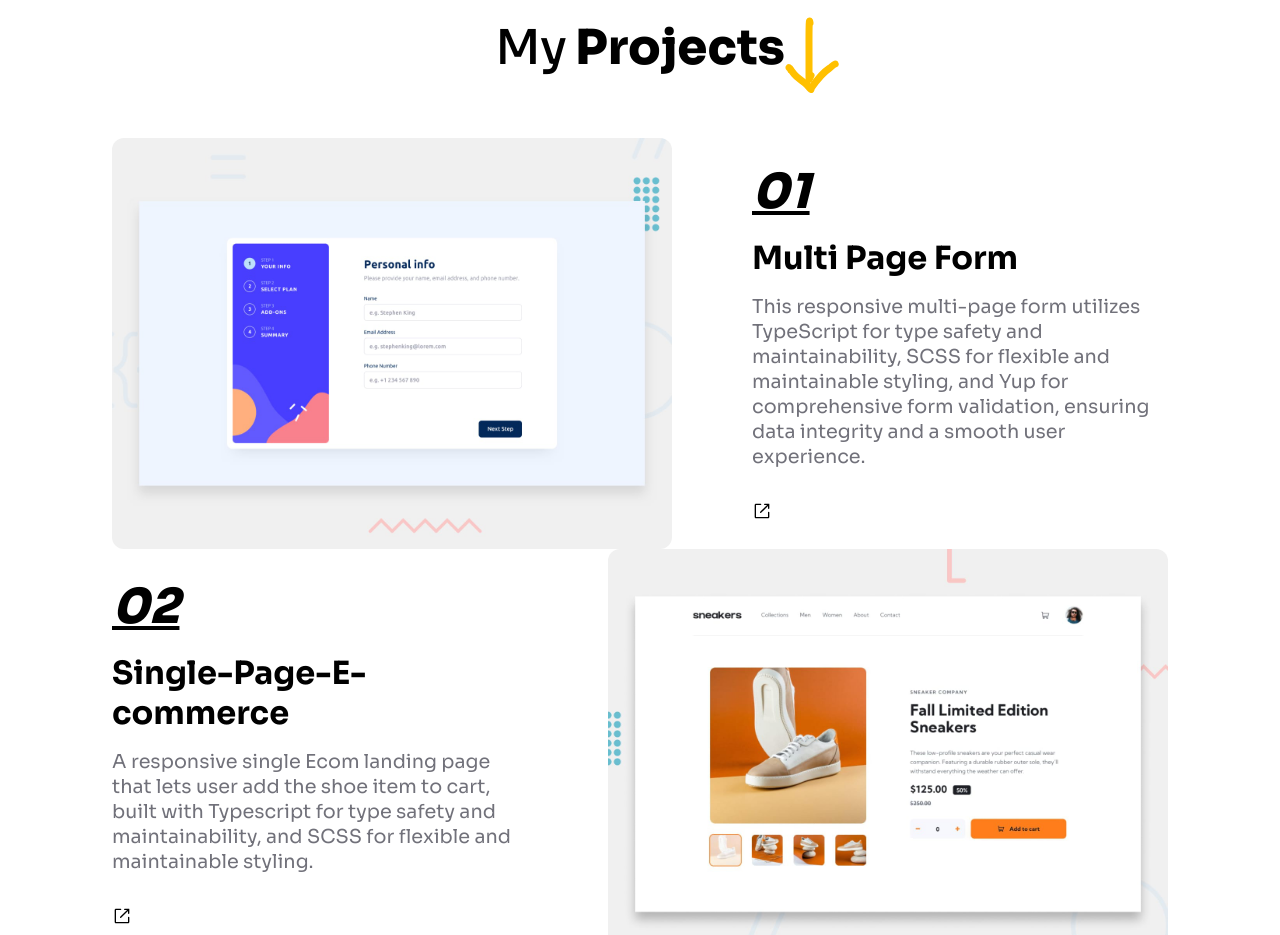
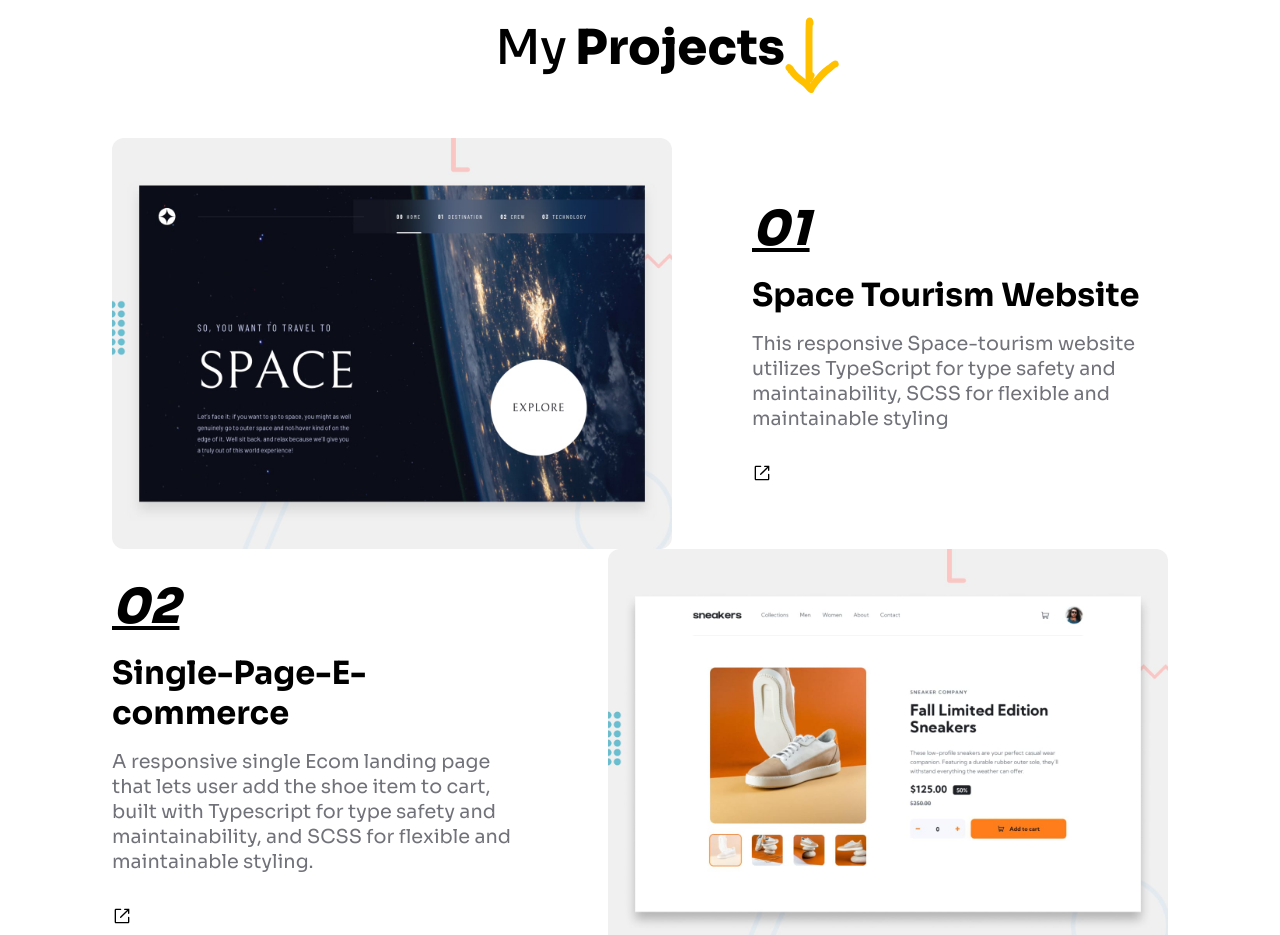
Before and after one commit to Sujal-Jariwala/personalPortfolio, a React (Vite) app: page / in a window 1280 px wide. Shown: the part 2060-2995 px from the top of the page. Built offline with nearby package versions, Linux system fonts and the light colour scheme.

Commit message:
added : new space tourism website in portfolio and resume

```diff
--- a/src/data.tsx
+++ b/src/data.tsx
@@ -13,10 +13,10 @@ import { BsTwitterX } from "react-icons/bs";
 import { IoLogoDiscord } from "react-icons/io5";
 import { HiOutlineMail } from "react-icons/hi";
 import { FaLinkedin } from "react-icons/fa";
-import multiPageFormImg from './assets/multiPageForm.jpg'
 import onePageEcomImg from './assets/SPAE.jpg'
 import productsWithCart from './assets/productsWithCart.jpg'
 import testi1 from './assets/testi1.png'
+import spaceTourismImg from './assets/preview.jpg'
 
 
 export type Skills = {
@@ -123,10 +123,10 @@ export const socials : Socials[] = [
 export const projects : Projects[] = [
     {
         index:'01',
-        title: 'Multi Page Form',
-        desc:'This responsive multi-page form utilizes TypeScript for type safety and maintainability, SCSS for flexible and maintainable styling, and Yup for comprehensive form validation, ensuring data integrity and a smooth user experience.',
-        liveSiteUrl : 'https://sujal-jariwala.github.io/Multi-Page-Form/',
-        img:multiPageFormImg
+        title: 'Space Tourism Website',
+        desc:'This responsive Space-tourism website utilizes TypeScript for type safety and maintainability, SCSS for flexible and maintainable styling',
+        liveSiteUrl : 'https://sujal-jariwala.github.io/spaceTourism/',
+        img:spaceTourismImg
     },
     {
         index:'02',
```
Also changed, not shown: src/assets/preview.jpg (added), 3 other files (tests, documents, lock files or other folders).
